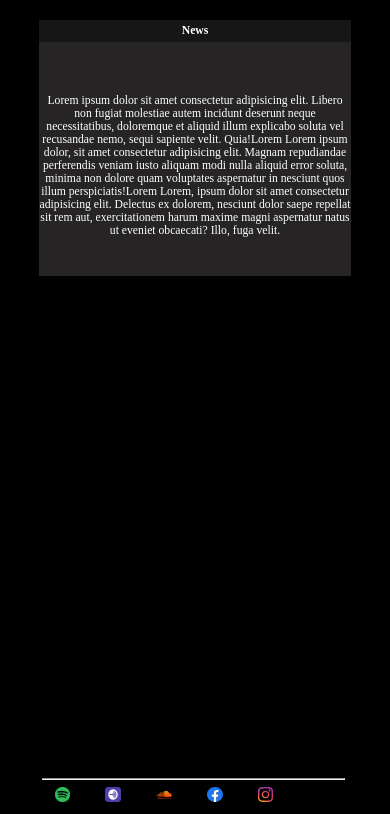
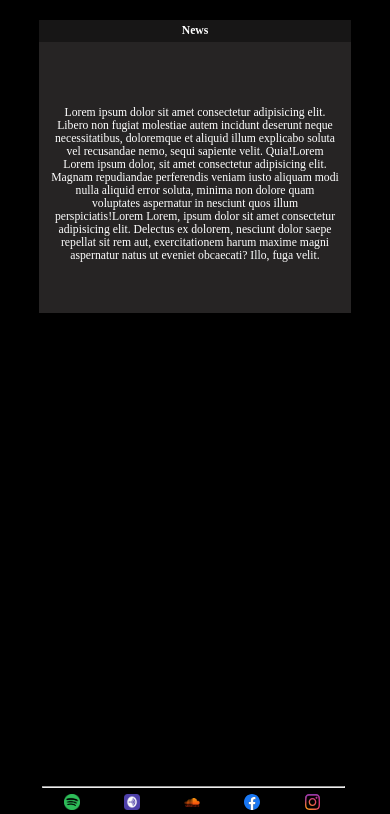
Before and after one commit to iniasdb/iniasdb.github.io, a PHP site: page /news.html in a window 390 px wide. Shown: the part 30-844 px from the top of the page. Run offline with PHP 8.4, Linux system fonts and the light colour scheme.

Commit message:
responsive

```diff
--- a/rbe/style_rbe.css
+++ b/rbe/style_rbe.css
@@ -234,7 +234,57 @@ hr {
     margin: 0 5% 0 5%;
   }
 
+  .footer img:first-child {
+    margin-left: 8%;
+  }
+
   .box {
     font-size: 3vw;
+    padding: 3%;
+  }
+
+  p {
+    font-size: 2.5vw;
   }
 }
+
+@media screen and (max-width: 600px) and (orientation: portrait) {
+  .footer {
+    position: fixed;
+    bottom: 0;
+    left: 0;
+    background-color: black;
+    margin-bottom: 0;
+  }
+
+  .covers img {
+    padding-left: 5%;
+    padding-top: 1%;
+    padding-bottom: 10%;
+    max-width: 40%;
+  }
+}
+
+@media screen and (max-width: 800px) {
+  .footer {
+    position: fixed;
+    bottom: 0;
+    left: 0;
+    background-color: black;
+    margin-bottom: 0;
+  }
+}
+
+@media screen and (max-width: 1024px) {
+  .footer {
+    position: fixed;
+    bottom: 0;
+    left: 0;
+    background-color: black;
+    margin-bottom: 0;
+  }
+
+  .covers {
+    margin-bottom: 10%;
+  }
+}
```
